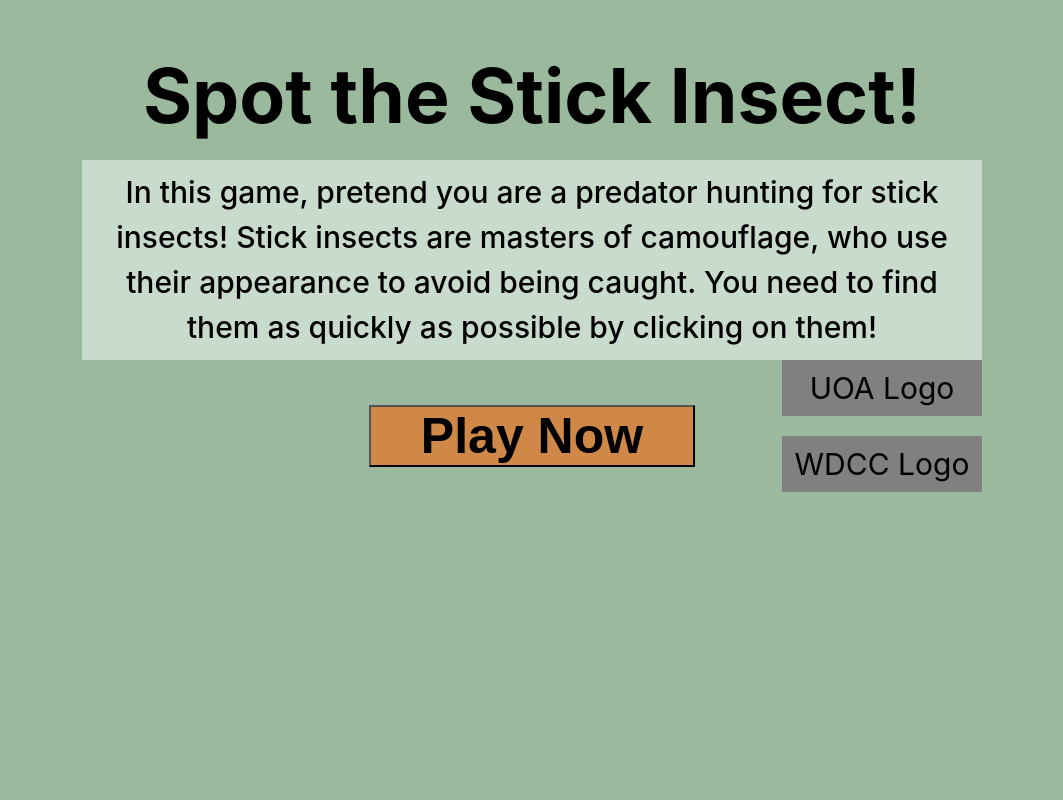
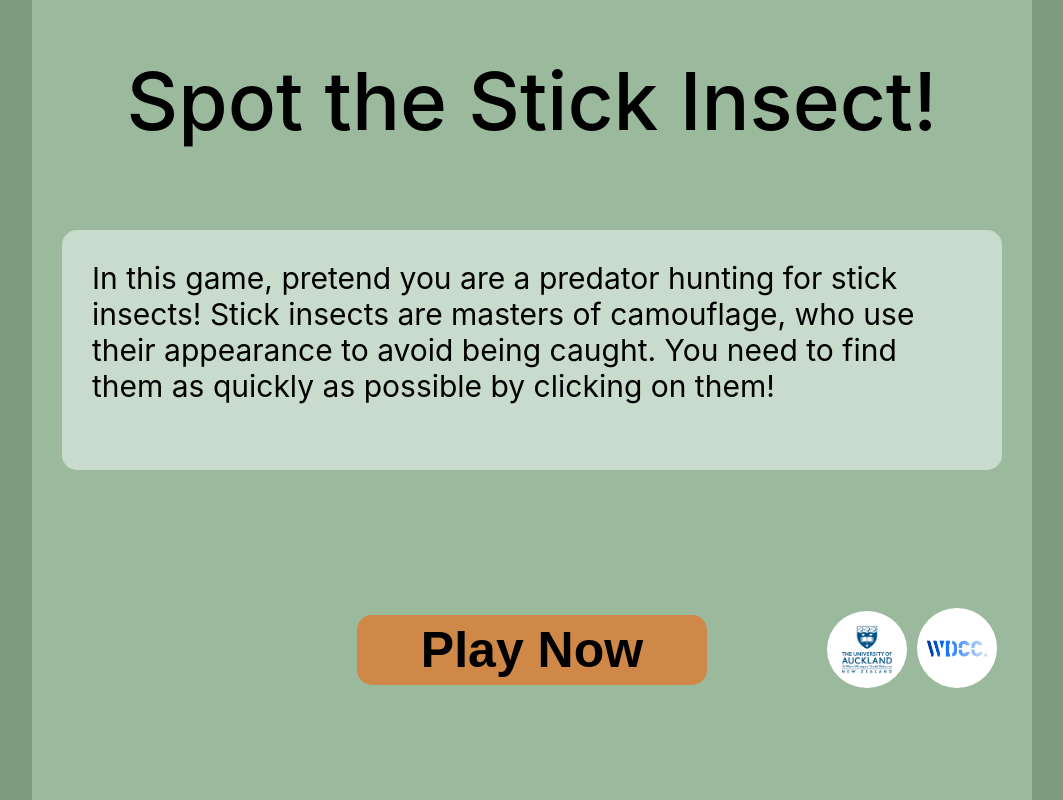
Before and after one commit to UoaWDCC/Stick-Insect, a React (Create React App) app in the folder frontend/: page / in a window 1280 px wide. Shown: the whole page, without its empty margins (108-1171 px from the left). Built offline with nearby package versions, Linux system fonts and the light colour scheme.

Commit message:
Issue: Refactor LandingPage Solution: Clean up CSS and tag structure. Change name from MainPage to LandingPage Risk: Play Now button does not work yet Reviewed by: Jason, Alex, Aiden

```diff
--- a/frontend/src/app.jsx
+++ b/frontend/src/app.jsx
@@ -27,8 +27,10 @@ function App() {
 
   // We pass a callback to the child
   return (
-    <div className="App">
-      <LandingPage />
+    <div className={styles.app}>
+      <article className={styles.pageFrame}>
+        <LandingPage />
+      </article>
       {/* <Timer /> */}
       {/* <ConsentPage /> */}
       {/* {page === PAGE_MAIN && <MainPage pageChange={pageChange} />} */}
--- a/frontend/src/app.module.css
+++ b/frontend/src/app.module.css
@@ -1,19 +1,29 @@
-.App {
-  text-align: center;
+.app {
+  /* text-align: center; */
+  background-color: #7d9b80;
+  width: 100%;
+  height: 100vh;
+  display: flex;
+  justify-content: center;
 }
 
-.App-logo {
+.pageFrame {
+  width: 1000px;
+  height: 100%;
+}
+
+/* .app-logo {
   height: 40vmin;
   pointer-events: none;
 }
 
 @media (prefers-reduced-motion: no-preference) {
-  .App-logo {
+  .app-logo {
     animation: App-logo-spin infinite 20s linear;
   }
 }
 
-.App-header {
+.app-header {
   background-color: #282c34;
   min-height: 100vh;
   display: flex;
@@ -35,4 +45,4 @@
   to {
     transform: rotate(360deg);
   }
-}
+} */
--- a/frontend/src/components/landingPage/landingPage.jsx
+++ b/frontend/src/components/landingPage/landingPage.jsx
@@ -1,14 +1,15 @@
 import React from "react";
 import styles from "./landingPage.module.css";
+import uoaLogo from "../../assets/images/uoa-logo.png";
+import wdccLogo from "../../assets/images/wdcc-logo.png";
 
-// Imports the page change function from App.js
 const LandingPage = ({ pageChange }) => (
-  <section className={styles.main_page_wrapper}>
+  <section className={styles.whole_wrapper}>
     <header className={styles.header_wrapper}>
-      <h1 className={styles.header}>Spot the Stick Insect!</h1>
+      <h1 className={styles.title}>Spot the Stick Insect!</h1>
     </header>
-    <div className={styles.main_page_body_wrapper}>
-      <p className={styles.main_page_body}>
+    <div className={styles.body_wrapper}>
+      <p className={styles.body_content}>
         In this game, pretend you are a predator hunting for stick insects!
         Stick insects are masters of camouflage, who use their appearance to
         avoid being caught. You need to find them as quickly as possible by
@@ -17,19 +18,16 @@ const LandingPage = ({ pageChange }) => (
     </div>
 
     <div className={styles.bottom_wrapper}>
-      <div className={styles.bottom_body}>
-        <div className={styles.empty} />
       <button
         onClick={() => pageChange("consent")}
-          className={styles.main_page_button}
+        className={styles.play_btn}
         type="button"
       >
         Play Now
       </button>
-        <div className={styles.icon_wrapper}>
-          <body className={styles.main_page_icons}>UOA Logo</body>
-          <body className={styles.main_page_icons}>WDCC Logo</body>
-        </div>
+      <div className={styles.logo_wrapper}>
+        <img src={uoaLogo} alt="uoa logo" className={styles.logo} />
+        <img src={wdccLogo} alt="wdcc logo" className={styles.logo} />
       </div>
     </div>
   </section>
--- a/frontend/src/components/landingPage/landingPage.module.css
+++ b/frontend/src/components/landingPage/landingPage.module.css
@@ -1,83 +1,73 @@
-/*Basic setup for the Homepage*/
-/*Split the homepage into three sections,
-including the Heading, the main text component, and the Button + 2 icons*/
-
-/*Overal style attributes that can be applied to the entire page*/
-.main_page_wrapper {
-  box-sizing: border-box;
+.whole_wrapper {
+  width: 100%;
+  height: 100%;
   background-color: #9ab99d;
-  border: 30px solid #9ab99d;
-  height: 100vh;
-  font-size: 30px;
-  text-align: center;
-  color: black;
-
   display: flex;
   flex-direction: column;
+}
+
+.header_wrapper {
+  height: 200px;
+  display: flex;
   justify-content: center;
   align-items: center;
 }
 
-/*Header specific styles*/
-.header_wrapper {
-  height: 80px;
+.title {
+  font-size: 80px;
+  font-weight: 500;
+}
+
+.body_wrapper {
+  height: 300px;
+  padding: 30px;
+}
+
+.body_content {
+  background-color: #c9dbcc;
+  padding: 30px;
+  font-size: 30px;
+  height: 100%;
+  width: 100%;
+  border-radius: 15px;
+}
+
+.bottom_wrapper {
+  position: relative;
+  flex: 1;
   display: flex;
   justify-content: center;
   align-items: center;
 }
-.header {
-  font-size: 75px;
-  font-weight: bold;
-  padding-top: 50px;
-}
-/*Main text body styles*/
-.main_page_body_wrapper {
-  flex: 0;
-}
-.main_page_body {
-  background-color: #c9dbcc;
-  font-weight: 500;
-  line-height: 1.5;
-  height: auto;
-  width: 900px;
-  margin-top: 50px;
-  padding: 10px;
-}
-/*Start of the Button and Icon area*/
-.bottom_wrapper {
-  flex: 1;
-}
-.bottom_body {
-  display: flex;
-  flex-direction: row;
-  justify-content: space-between;
-  align-items: center;
-  width: 900px;
-}
-.empty {
-  /*Empty area on the left side of the Play now button*/
-  width: 200px;
-}
-/*Main button*/
-.main_page_button {
-  outline-width: 0px;
+
+.play_btn {
+  border: none;
   background-color: #cf8847;
   font-size: 50px;
   font-weight: bold;
-  padding-left: 50px;
-  padding-right: 50px;
+  width: 350px;
+  height: 70px;
+  transition: all 0.3s;
+  border-radius: 15px;
 }
-/*Icons*/
-.icon_wrapper {
-  display: flex;
-  flex-direction: column;
-  justify-content: space-between;
+
+.play_btn:hover {
+  background-color: #bc6a21;
 }
-.main_page_icons {
-  flex: 1;
-  background-color: grey;
-  margin-bottom: 20px;
-  padding-top: 10px;
-  padding-bottom: 10px;
-  width: 200px;
+
+.play_btn:focus {
+  outline: none;
 }
+
+.logo_wrapper {
+  position: absolute;
+  right: 30px;
+}
+
+.logo {
+  width: 80px;
+  margin: 5px;
+  padding: 5px;
+  background-color: white;
+  border-radius: 50%;
+}
```
Also changed, not shown: frontend/src/assets/images/uoa-logo.png (renamed from frontend/public/uoa-logo-white.png), frontend/src/assets/images/wdcc-logo.png (added). Lines whose indentation alone changed are shown as unchanged.
